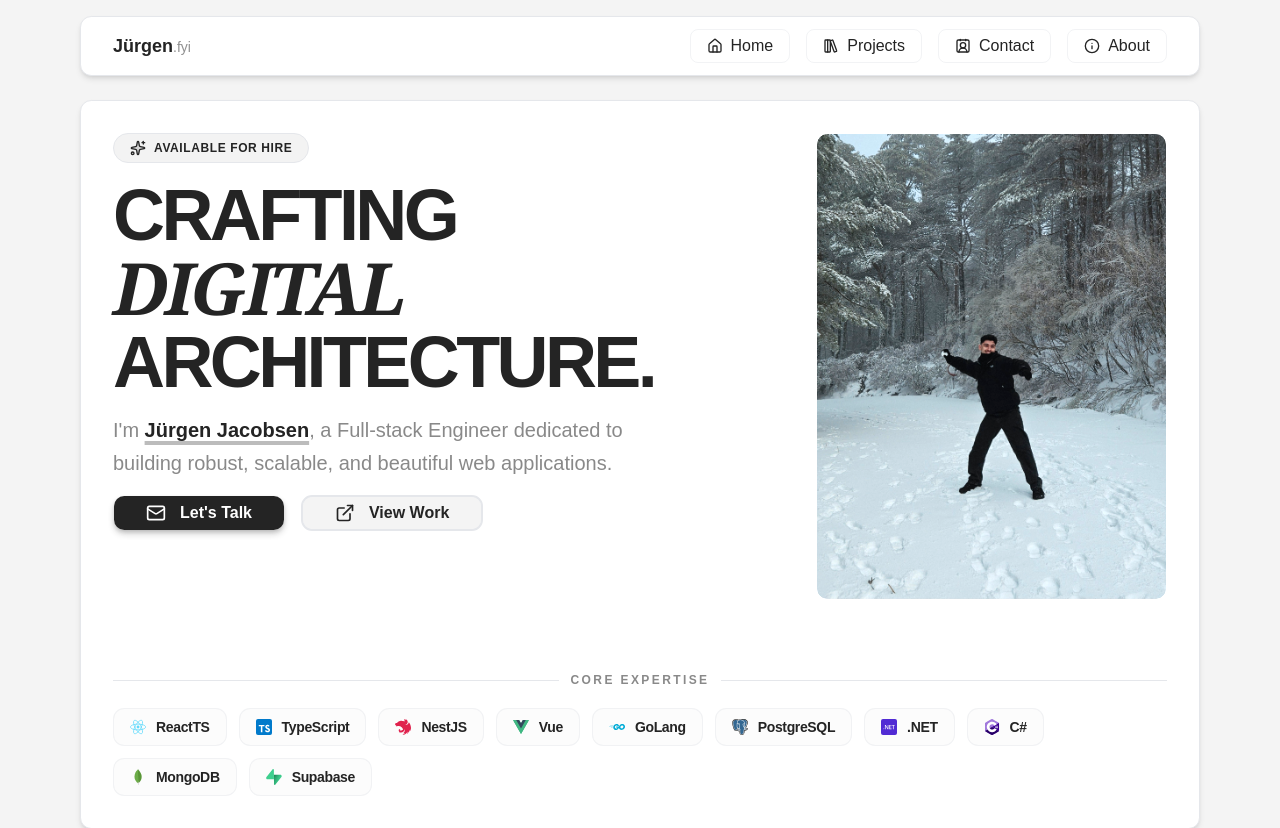
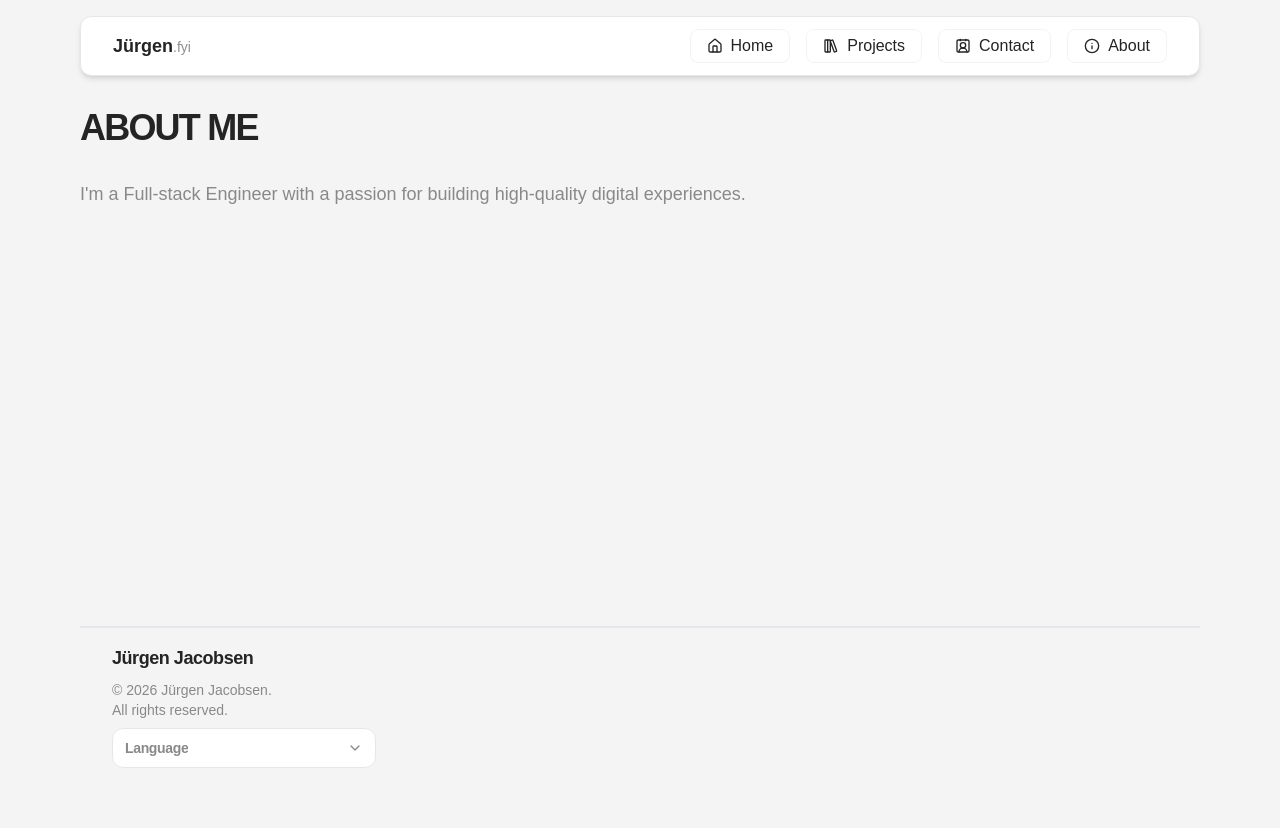
Before and after one commit to jurgenjacobsen/portfolio, a React (Vite) app: page /about in a window 1280 px wide. Shown: the top 828 px of the page. After the commit the page ends 800 px from the top, so only its background shows below. Built offline with nearby package versions, Linux system fonts and the light colour scheme.

Commit message:
✨ Add routing and new pages for Home, About, Projects, and Contact; integrate react-router-dom

```diff
--- a/package.json
+++ b/package.json
@@ -18,6 +18,7 @@
         "radix-ui": "^1.4.3",
         "react": "^19.2.4",
         "react-dom": "^19.2.4",
+        "react-router-dom": "^7.14.2",
         "shadcn": "^4.2.0",
         "tailwind-merge": "^3.5.0",
         "tailwindcss": "^4.2.2",
--- a/src/App.tsx
+++ b/src/App.tsx
@@ -1,14 +1,27 @@
+import { BrowserRouter as Router, Routes, Route } from "react-router-dom";
 import Navbar from "@/components/sections/Navbar";
-import Hero from "@/components/sections/Hero";
 import Footer from "@/components/sections/Footer";
+import Home from "@/pages/Home";
+import Projects from "@/pages/Projects";
+import About from "@/pages/About";
+import Contact from "@/pages/Contact";
 
 function App() {
     return (
-        <div className="max-w-6xl mx-auto p-4 font-sans">
-            <Navbar />
-            <Hero />
-            <Footer />
-        </div>
+        <Router>
+            <div className="max-w-6xl mx-auto p-4 font-sans min-h-screen flex flex-col">
+                <Navbar />
+                <div className="flex-1 py-8">
+                    <Routes>
+                        <Route path="/" element={<Home />} />
+                        <Route path="/projects" element={<Projects />} />
+                        <Route path="/about" element={<About />} />
+                        <Route path="/contact" element={<Contact />} />
+                    </Routes>
+                </div>
+                <Footer />
+            </div>
+        </Router>
     );
 }
 
--- a/src/components/icons/index.ts
+++ b/src/components/icons/index.ts
@@ -5,7 +5,7 @@ import VueIcon from "./Vue";
 import GoIcon from "./Go";
 import PostgreSQLIcon from "./PostgreSQL";
 import CSharpIcon from "./CSharp";
-import DotNetIcon from "./DotNET";
+import DotNetIcon from "./DotNet";
 import SupabaseIcon from "./Supabase";
 import MongoDBIcon from "./MongoDB";
 
@@ -19,5 +19,5 @@ export {
     CSharpIcon,
     DotNetIcon,
     SupabaseIcon,
-    MongoDBIcon
-}
+    MongoDBIcon,
+};
--- a/src/components/sections/Navbar.tsx
+++ b/src/components/sections/Navbar.tsx
@@ -1,45 +1,49 @@
 import { Contact2Icon, HomeIcon, InfoIcon, LibraryBigIcon } from "lucide-react";
+import { Link } from "react-router-dom";
 
 export default function Navbar() {
-    function NavbarButton(props: { children: any; href: string }) {
+    function NavbarButton(props: { children: React.ReactNode; to: string }) {
         return (
-            <a
-                href={props.href}
+            <Link
+                to={props.to}
                 className="py-1 px-4 rounded-lg hover:bg-primary/5 transition-colors duration-300 cursor-pointer border border-border/50 hover:border-primary/25 group inline-flex items-center gap-1"
             >
                 <span className="inline-flex items-center gap-2">
                     {props.children}
                 </span>
-            </a>
+            </Link>
         );
     }
 
     return (
-        <>
         <nav className="rounded-xl bg-card py-3 px-8 flex justify-between items-center shadow-md border border-border">
             <div className="flex items-baseline">
+                <Link
+                    to="/"
+                    className="flex items-baseline hover:opacity-80 transition-opacity"
+                >
                     <h1 className="font-bold text-lg">Jürgen</h1>
                     <span className="opacity-50 text-sm font-medium">.fyi</span>
+                </Link>
             </div>
             <ul className="flex gap-4">
-                    <NavbarButton href="/">
+                <NavbarButton to="/">
                     <HomeIcon className="size-4 group-hover:scale-105 transition-transform" />{" "}
                     Home
                 </NavbarButton>
-                    <NavbarButton href="/projects">
+                <NavbarButton to="/projects">
                     <LibraryBigIcon className="size-4 group-hover:scale-105 transition-transform" />
                     Projects
                 </NavbarButton>
-                    <NavbarButton href="/contact">
+                <NavbarButton to="/contact">
                     <Contact2Icon className="size-4 group-hover:scale-105 transition-transform" />{" "}
                     Contact
                 </NavbarButton>
-                    <NavbarButton href="/about">
+                <NavbarButton to="/about">
                     <InfoIcon className="size-4 group-hover:scale-105 transition-transform" />{" "}
                     About
                 </NavbarButton>
             </ul>
         </nav>
-        </>
     );
 }
--- /dev/null
+++ b/src/pages/About.tsx
@@ -0,0 +1,13 @@
+export default function About() {
+    return (
+        <main className="space-y-8 animate-in fade-in slide-in-from-bottom-4 duration-700">
+            <h1 className="text-4xl font-black tracking-tighter uppercase">
+                About Me
+            </h1>
+            <p className="text-muted-foreground text-lg leading-relaxed">
+                I'm a Full-stack Engineer with a passion for building
+                high-quality digital experiences.
+            </p>
+        </main>
+    );
+}
--- /dev/null
+++ b/src/pages/Contact.tsx
@@ -0,0 +1,13 @@
+export default function Contact() {
+    return (
+        <main className="space-y-8 animate-in fade-in slide-in-from-bottom-4 duration-700">
+            <h1 className="text-4xl font-black tracking-tighter uppercase">
+                Get in Touch
+            </h1>
+            <p className="text-muted-foreground">
+                Feel free to reach out for collaborations or just a friendly
+                hello.
+            </p>
+        </main>
+    );
+}
--- /dev/null
+++ b/src/pages/Home.tsx
@@ -0,0 +1,10 @@
+import Hero from "@/components/sections/Hero";
+
+export default function Home() {
+    return (
+        <main className="space-y-12">
+            <Hero />
+            {/* You can add more sections here like Projects, Experience, etc. */}
+        </main>
+    );
+}
--- /dev/null
+++ b/src/pages/Projects.tsx
@@ -0,0 +1,12 @@
+export default function Projects() {
+    return (
+        <main className="space-y-8 animate-in fade-in slide-in-from-bottom-4 duration-700">
+            <h1 className="text-4xl font-black tracking-tighter uppercase">
+                My Projects
+            </h1>
+            <p className="text-muted-foreground">
+                This is where your portfolio projects will be listed.
+            </p>
+        </main>
+    );
+}
```
Also changed, not shown: src/components/sections/Footer.tsx (+12 -5 lines), src/components/sections/Hero.tsx (+13 -6 lines), src/components/ui/select.tsx (+29 -28 lines), 1 other file (tests, documents, lock files or other folders). Lines whose indentation alone changed are shown as unchanged.
